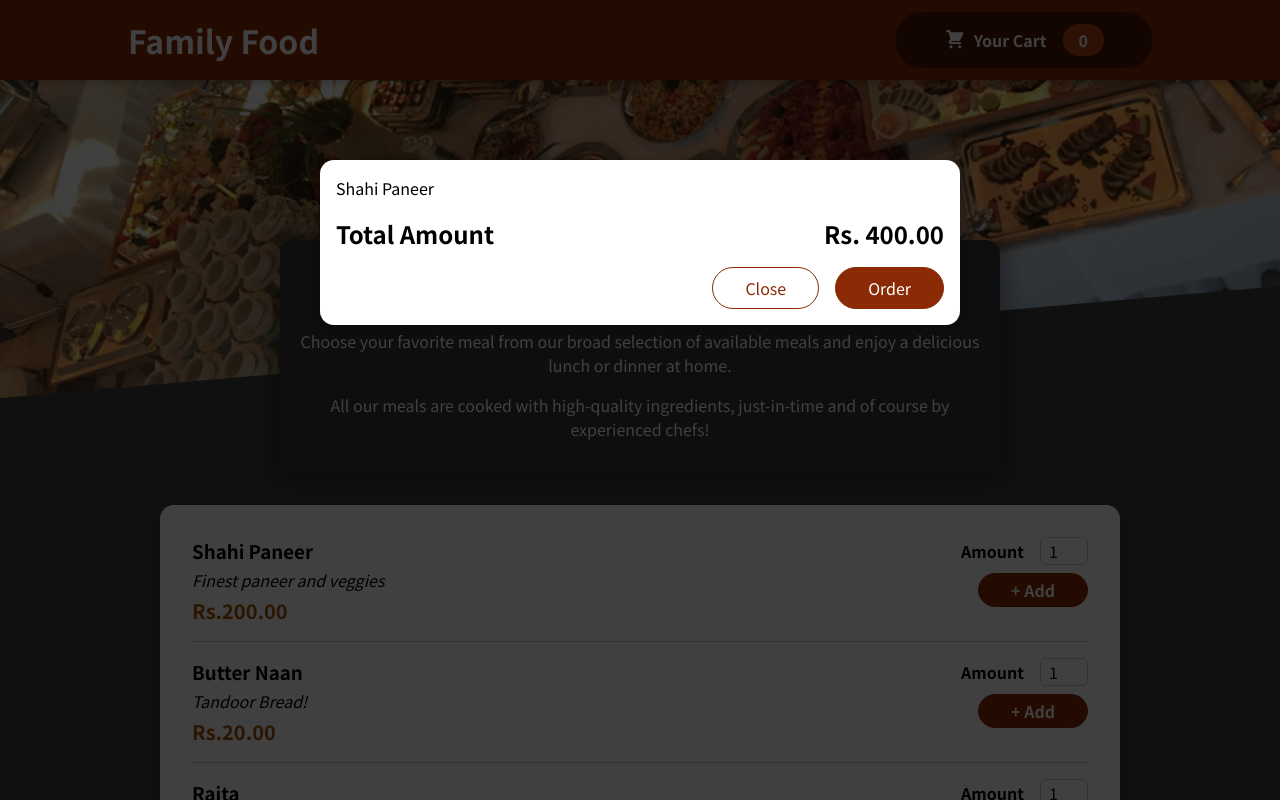
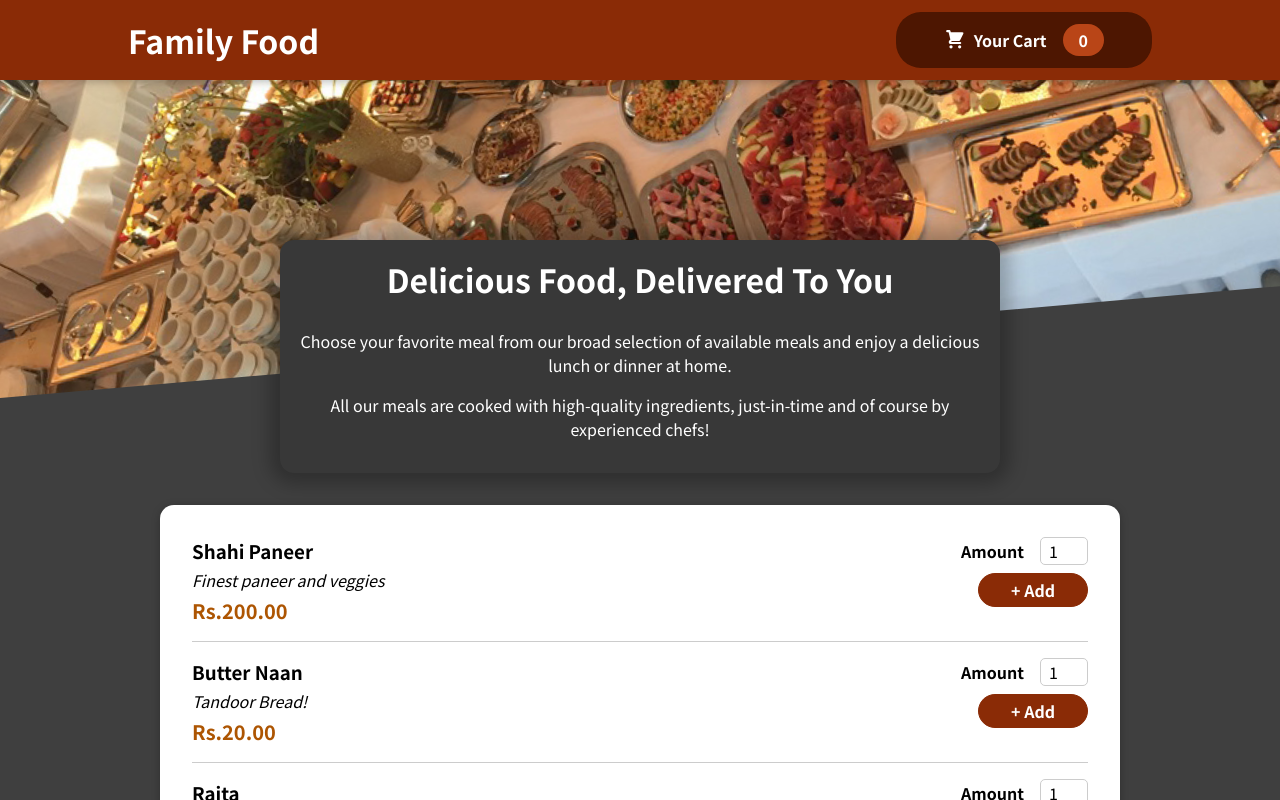
Before and after one commit to SomyaBhatnagar19/Resturant-Project, a React (Create React App) app: page / in a window 1280 px wide. Shown: the top 800 px of the page. Built offline with nearby package versions, Linux system fonts and the light colour scheme.

Commit message:
Adding Cart open & close functionality.

```diff
--- a/src/App.js
+++ b/src/App.js
@@ -1,4 +1,4 @@
-import React, { Fragment } from "react";
+import React, { Fragment, useState } from "react";
 
 import Header from "./components/Layout/Header";
 
@@ -7,10 +7,23 @@
 import Cart from "./components/Cart/Cart";
 
 function App() {
+  const [cartIsShown, setCartIsShown] = useState(false);
+
+  const showCartHandler = () => {
+    setCartIsShown(true);
+  };
+
+  const hidecartHandler = () => {
+    setCartIsShown(false);
+  };
+
   return (
     <Fragment>
-      <Cart/>
-      <Header />
+      {/* here by the help of the true or false value of cartIsShown variable we check weather to open the cart or not */}
+      {/* also to make the cart closable on clicking the close button we make a custom function that sends this and points to the Cart component & also closes the BackDrop */}
+      {cartIsShown && <Cart onCloseCart = {hidecartHandler}/> }
+      {/* below to operate the cart we use a custom function that points to the showCartHandler function gives the value to the header component button */}
+      <Header onShowCart = {showCartHandler} />
       <main>
         <Meals/>
       </main>
--- a/src/components/Cart/Cart.js
+++ b/src/components/Cart/Cart.js
@@ -13,14 +13,17 @@
     </ul>
   );
   return (
-    <Modal>
+    // sending the close cart to the Modal component to make backdrop invisible or vanish
+    <Modal onCloseCart={props.onCloseCart}>
       {cartitems}
       <div className={classes.total}>
         <span>Total Amount</span>
         <span>Rs. 400.00</span>
       </div>
       <div className={classes.actions}>
-        <button className={classes["button--alt"]}>Close</button>
+        {/* fetching the value through App.js via onCloseCart function that points to the value inside hideCartHandler to close the cart when button is pressed so making an onClick to close it when button pressed */}
+        {/* for making the BackDrop unfunctionable when cart is closed we go to Modal.js */}
+        <button className={classes["button--alt"]} onClick={props.onCloseCart}>Close</button>
         <button className={classes.button}>Order</button>
       </div>
     </Modal>
--- a/src/components/Layout/Header.js
+++ b/src/components/Layout/Header.js
@@ -11,7 +11,8 @@
     <Fragment>
       <header className={classes.header}>
         <h1>Family Food</h1>
-        <HeaderCartButton/>
+        {/* Executing the function showCartHandler value send via onShowCart handler in the header button below, since its a custom component so again making a custom function*/}
+        <HeaderCartButton onDisplayCart = {props.onShowCart}/>
       </header>
       <div className={classes["main-image"]}>
         {/* locally calling image here */}
--- a/src/components/Layout/HeaderCartButton.js
+++ b/src/components/Layout/HeaderCartButton.js
@@ -5,8 +5,10 @@
 import CartIcon from "../Cart/CartIcon";
 
 const HeaderCartButton = (props) => {
-  return <Fragment>
-    <button className={classes.button}>
+  return (
+    <Fragment>
+      {/* Using the function send via App.js to the Header.js & then here to show cart by using the onClick feature */}
+      <button className={classes.button} onClick={props.onDisplayCart}>
         <span className={classes.icon}>
           <CartIcon />
         </span>
@@ -14,7 +16,7 @@
         <span className={classes.badge}>0</span>
       </button>
     </Fragment>
-
+  );
 };
 
 export default HeaderCartButton;
--- a/src/components/UI/Modal.js
+++ b/src/components/UI/Modal.js
@@ -1,60 +1,30 @@
-// import { Fragment } from 'react';
+import { Fragment } from 'react';
 
-// import React from 'react';
+import React from 'react';
 
-// import { ReactDOM } from 'react';
-
-// import classes from './Modal.module.css';
-
-// const Backdrop = props => {
-//     return <div className={classes.backdrop}></div>
-// };
-
-// const ModalOverlay = props => {
-//     return <div className={classes.modal}>
-//         <div className={classes.content}>{props.children}</div>
-//     </div>
-// };
-
-// const portalElements = document.getElementById('overlays');
-// const Modal = props => {
-//     return <Fragment>
-//         {/* using portals here so the html code is not all over the page*/}
-//         {ReactDOM.createPortal(<Backdrop/>, portalElements)}
-//         {ReactDOM.createPortal(<ModalOverlay>{props.children}</ModalOverlay>, portalElements)}
-//     </Fragment>
-// };
-
-// export default Modal;
-import { Fragment } from 'react';
 import ReactDOM from 'react-dom';
 
 import classes from './Modal.module.css';
 
-const Backdrop = (props) => {
-  return <div className={classes.backdrop} />;
+const Backdrop = props => {
+    // for making the BackDrop close when cart is closed onClick is used
+    return <div className={classes.backdrop} onClick={props.onCloseCart}></div>
 };
 
-const ModalOverlay = (props) => {
-  return (
-    <div className={classes.modal}>
-      <div className={classes.content}>{props.children}</div>
+const ModalOverlay = props => {
+    return <div className={classes.modal}>
+        <div className={classes.content}>{props.children}</div>
     </div>
-  );
 };
 
-const portalElement = document.getElementById('overlays');
-
-const Modal = (props) => {
-  return (
-    <Fragment>
-      {ReactDOM.createPortal(<Backdrop />, portalElement)}
-      {ReactDOM.createPortal(
-        <ModalOverlay>{props.children}</ModalOverlay>,
-        portalElement
-      )}
+const portalElements = document.getElementById('overlays');
+const Modal = props => {
+    return <Fragment>
+        {/* using portals here so the html code is not all over the page*/}
+        {/* for making the BackDrop close when Cart closes we made the custom function changes */}
+        {ReactDOM.createPortal(<Backdrop onCloseCart = {props.onCloseCart}/>, portalElements)}
+        {ReactDOM.createPortal(<ModalOverlay>{props.children}</ModalOverlay>, portalElements)}
     </Fragment>
-  );
 };
 
 export default Modal;
```
Lines whose indentation alone changed are shown as unchanged.
